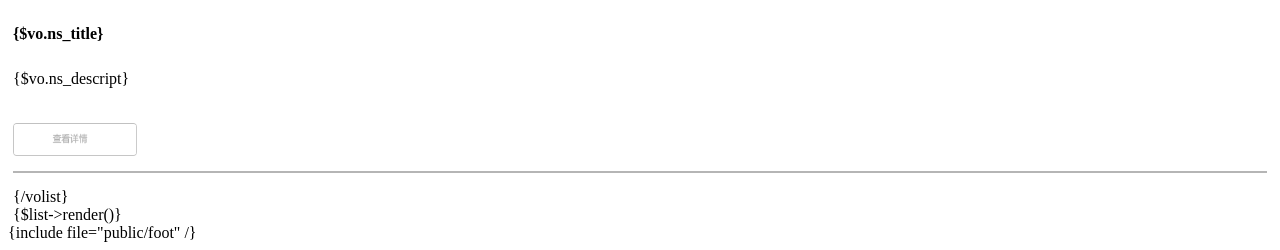
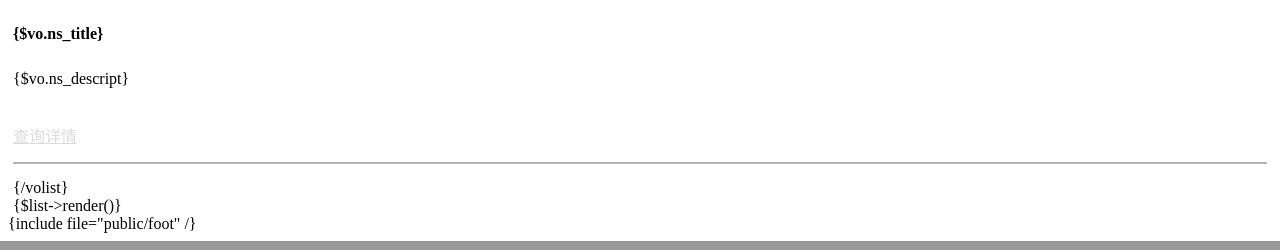
Before and after one commit to zj0532/MiddlePeasants, a PHP site: page /application/www/view/news/news.html in a window 1280 px wide. Shown: the part 1030-1280 px from the top of the page. Run offline with PHP 8.4, Linux system fonts and the light colour scheme; some libraries are stand-ins or nearby versions.

Commit message:
默认的

```diff
--- a/application/www/view/news/news.html
+++ b/application/www/view/news/news.html
@@ -10,7 +10,7 @@
             {volist name="list" id="vo"}
             <div class="col-md-12 padding-0">
                 <div class="col-md-3" style="padding-left: 0">
-                    <img src="{$imgpath}{$vo.ns_img}" width="100%">
+                    <img src="{$imgpath}{$vo.ns_img}" width="100%" alt="">
                 </div>
                 <div class="col-md-7">
                     <h5>{$vo.ns_title}</h5>
@@ -19,7 +19,7 @@
                     </h7>
                 </div>
                 <div class="col-md-2" style="margin-top: 35px">
-                    <a  href="/newsInfo/{$vo.ns_id}"><img class="info-img" src="/static/www/img/news/info.png"></a>
+                    <a class="btn btn-default new-info-button" href="/newsInfo/{$vo.ns_id}" role="button">查询详情</a>
                 </div>
                 <div class="col-md-12" style="height: 15px;"></div>
                 <!--线-->
--- a/public/static/www/css/about/traceability.css
+++ b/public/static/www/css/about/traceability.css
@@ -12,14 +12,14 @@
     color:rgba(148,148,148,1);
 }
 h5{
-    font-size:14px;
+    font-size:16px;
     font-family:FZLTXHK;
     font-weight:400;
     color:rgba(117,119,114,1);
     line-height:22px;
 }
 h6{
-    font-size:14px;
+    font-size:16px;
     font-family:FZLTXHK;
     font-weight:400;
     color:rgba(255,255,255,1);
--- a/public/static/www/css/head.css
+++ b/public/static/www/css/head.css
@@ -24,4 +24,8 @@
         color:rgba(0,130,130,1);
         margin-top: 5px;
     }
+    .text-menu ul li{
+        float: left;
+        margin: -4px 0 0 28px;
+    }
 }
--- a/public/static/www/css/index.css
+++ b/public/static/www/css/index.css
@@ -6,7 +6,7 @@
     line-height:17px;
 }
 h7{
-    font-size:16px;
+    font-size:18px;
     font-family: FZLTXHK;
     font-weight:600;
     color:rgba(92,92,92,1);
--- a/public/static/www/css/industry/industry.css
+++ b/public/static/www/css/industry/industry.css
@@ -83,9 +83,9 @@
 }
 .four-text h6{
     margin-top: 20px;
-    font-size:14px;
+    font-size:16px;
     font-family:FZLTXHK;
-    font-weight:400;
+    font-weight:600 !important;
     color:rgba(145,145,145,1);
     line-height:23px;
 }
--- a/public/static/www/css/news/news_info.css
+++ b/public/static/www/css/news/news_info.css
@@ -22,3 +22,12 @@
     width:124px;
     height:33px;
 }
+.new-info-button{
+    color:#dbdbdb;
+    border-radius:10%;
+}
+.new-info-button:hover{
+    color:#0f0f0f;
+    border-radius:10%;
+    background: #ffffff;
+}
```
Also changed, not shown: public/static/uploads/banner/5c19ddae0d1a0.png (added), public/static/uploads/banner/5c19ddb78be22.png (added), public/static/uploads/banner/5c19ddbdf19e9.png (added), public/static/uploads/product/5c19dd686750d.png (added), public/static/uploads/product/5c19dd71b3d5d.png (added), public/static/uploads/product/5c19dd7cc8636.png (added), public/static/uploads/product/5c19dd864738d.png (added), public/static/uploads/product/5c19dd8f8a8fc.png (added).
